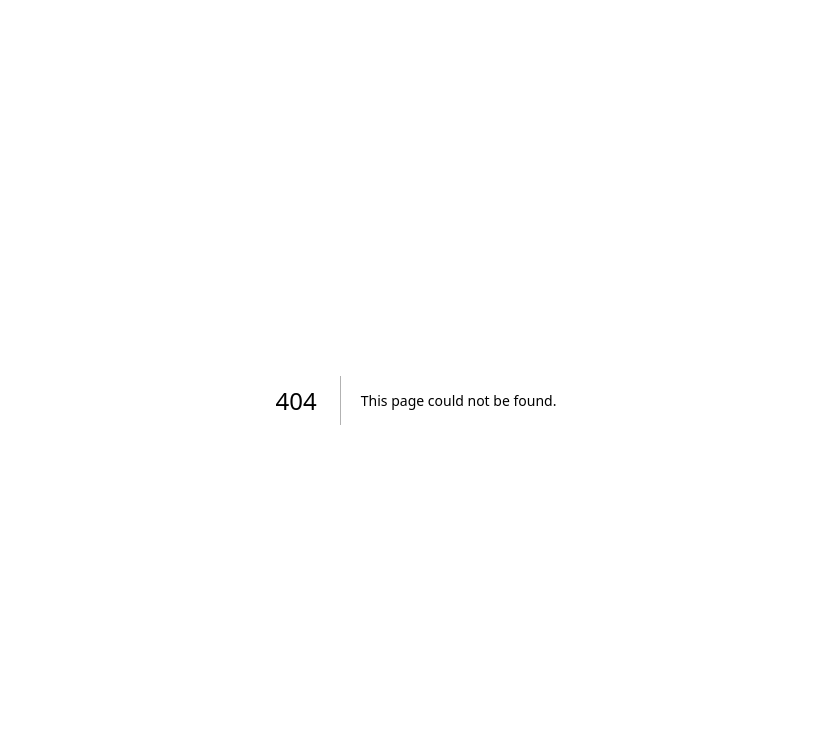
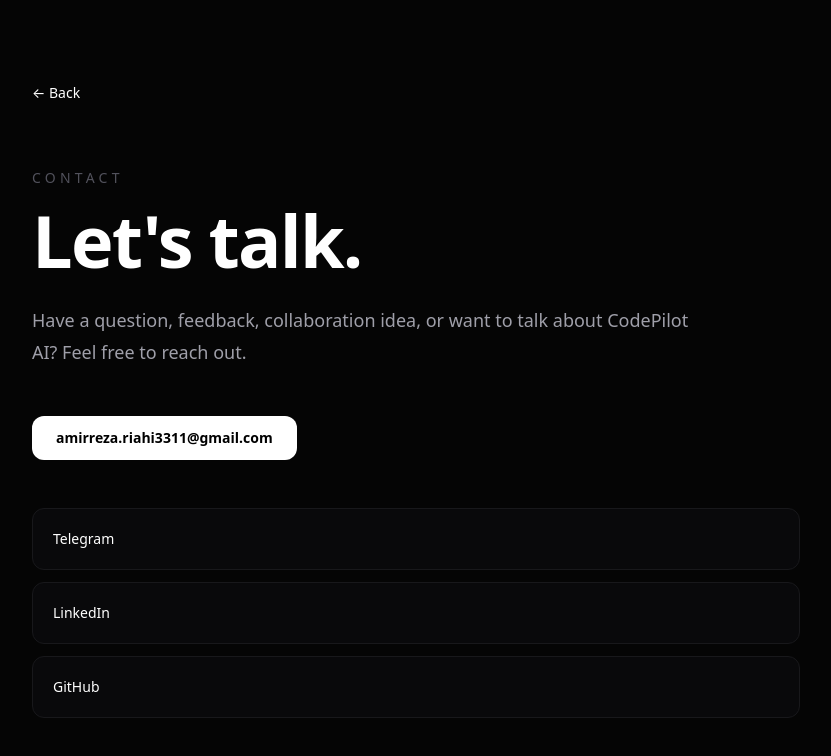
Before and after one commit to AmirRiahi2008/codepilot-ai, a Next.js app in the folder apps/web/: page /contact in a window 1280 px wide. Before the commit this address had no page. Shown: the top 756 px of the page, without its empty margins (224-1055 px from the left). Built offline with nearby package versions, Linux system fonts and the light colour scheme.

Commit message:
fix contact email visibility

```diff
--- /dev/null
+++ b/apps/web/app/contact/page.tsx
@@ -0,0 +1,71 @@
+import Link from 'next/link';
+
+export default function ContactPage() {
+return ( <main className="min-h-screen bg-[#050505] text-white px-6 py-20"> <div className="mx-auto max-w-3xl"> <Link
+       href="/"
+       className="text-sm text-zinc-500 hover:text-white transition"
+     >
+← Back </Link>
+
+
+    <div className="mt-16">
+      <p className="text-sm uppercase tracking-[0.3em] text-zinc-600">
+        Contact
+      </p>
+
+      <h1 className="mt-4 text-5xl md:text-7xl font-black tracking-tight">
+        Let&apos;s talk.
+      </h1>
+
+      <p className="mt-7 max-w-2xl text-lg leading-8 text-zinc-400">
+        Have a question, feedback, collaboration idea, or want to
+        talk about CodePilot AI? Feel free to reach out.
+      </p>
+
+      <div className="mt-12">
+
+<a
+  href="mailto:amirreza.riahi3311@gmail.com"
+  className="inline-flex rounded-xl bg-white px-6 py-3 text-sm font-semibold !text-black transition hover:bg-zinc-200"
+>
+  amirreza.riahi3311@gmail.com
+</a>
+
+
+      </div>
+
+      <div className="mt-12 grid gap-3">
+        <a
+          href="https://t.me/amir_riah1"
+          target="_blank"
+          rel="noreferrer"
+          className="rounded-xl border border-zinc-900 bg-zinc-950 p-5 text-sm text-zinc-300 hover:text-white transition"
+        >
+          Telegram
+        </a>
+
+        <a
+          href="https://www.linkedin.com/in/Amir-reza-Riahi"
+          target="_blank"
+          rel="noreferrer"
+          className="rounded-xl border border-zinc-900 bg-zinc-950 p-5 text-sm text-zinc-300 hover:text-white transition"
+        >
+          LinkedIn
+        </a>
+
+        <a
+          href="https://github.com/AmirRiahi2008/codepilot-ai"
+          target="_blank"
+          rel="noreferrer"
+          className="rounded-xl border border-zinc-900 bg-zinc-950 p-5 text-sm text-zinc-300 hover:text-white transition"
+        >
+          GitHub
+        </a>
+      </div>
+    </div>
+  </div>
+</main>
+
+
+);
+}
```
